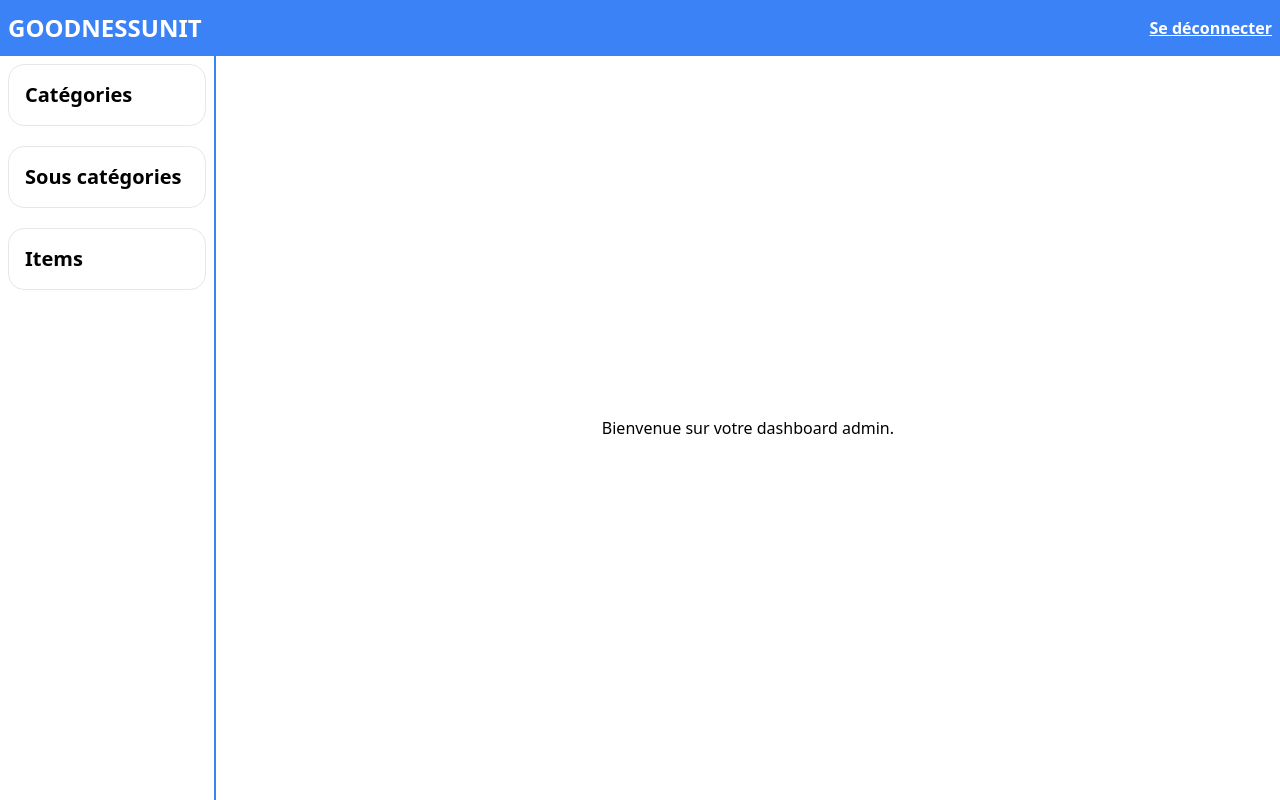
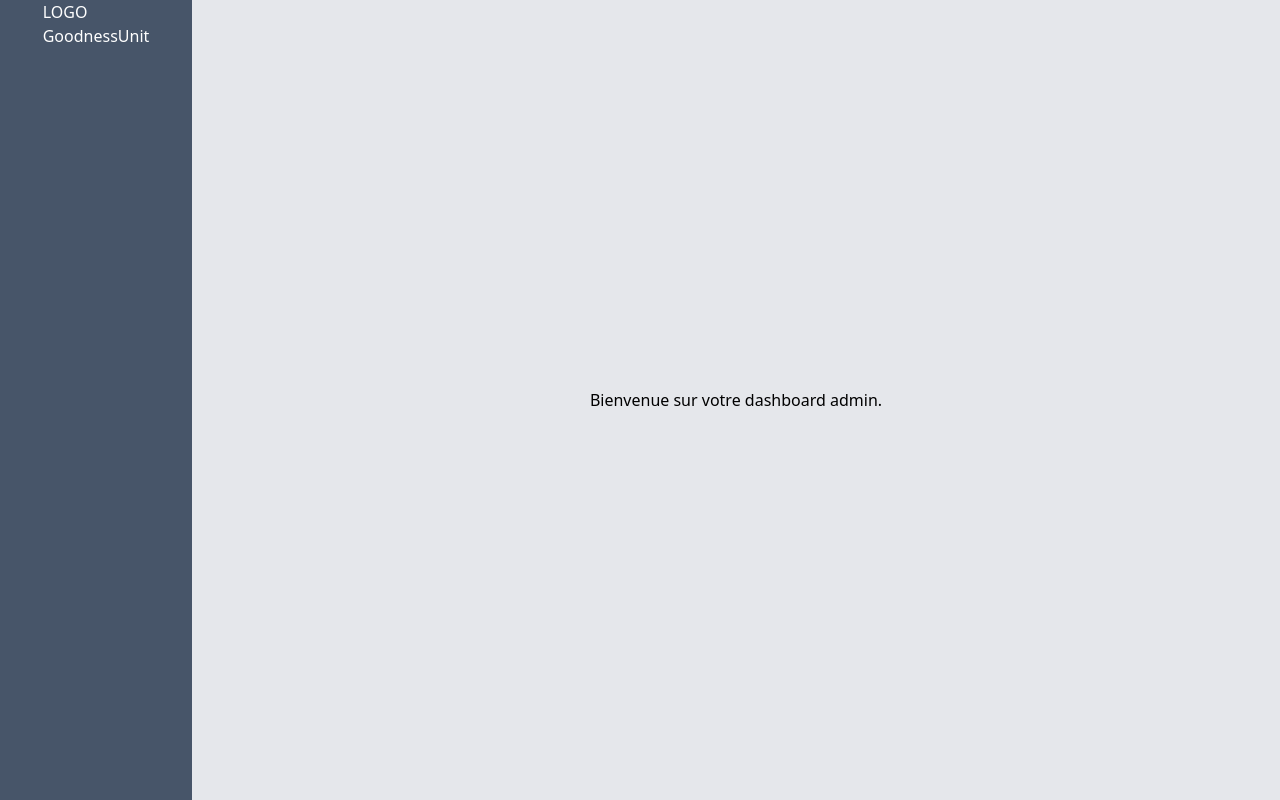
Before and after one commit to GedeonRO/dash, a SvelteKit app: page / in a window 1280 px wide. Built offline with nearby package versions, Linux system fonts and the light colour scheme; sample sign-in values are in the browser's storage.

Commit message:
refactoring ui

```diff
--- a/src/components/Appbar.svelte
+++ /dev/null
@@ -1,8 +0,0 @@
-<script></script>
-
-<div class=" bg-blue-500 h-[7%] flex items-center p-2 w-full justify-between" >
-    <h1 class="text-white text-2xl font-bold">GOODNESSUNIT</h1>
-    <div class=" flex gap-2">
-        <button class=" underline text-white font-bold">Se déconnecter</button>
-    </div>
-</div>
--- a/src/components/Drawer.svelte
+++ /dev/null
@@ -1,23 +0,0 @@
-<script lang="ts">
-	import DrawerItem from './DrawerItem.svelte';
-	const items: { title: string; path: string }[] = [
-		{
-			title: 'Catégories',
-			path: '/categories'
-		},
-		{
-			title: 'Sous catégories',
-			path: '/subcategories'
-		},
-		{
-			title: 'Items',
-			path: '/items'
-		}
-	];
-</script>
-
-<div class="border-r-2 border-blue-500 p-2 w-[20%] h-[100%] flex flex-col gap-5">
-	{#each items as item}
-		<DrawerItem path={item.path} title={item.title} />
-	{/each}
-</div>
--- a/src/components/DrawerItem.svelte
+++ /dev/null
@@ -1,11 +0,0 @@
-<script lang="ts">
-	import { active_tab } from '../lib/store';
-	export let path: string;
-	export let title: string;
-	$: active = $active_tab === title;
-</script>
-
-<a
-	class={` w-full  font-bold text-xl border rounded-2xl flex items-center p-4 hover:border-blue-400 ${`${active}?"border-blue-400":""`}`}
-	href={path}>{title}</a
->
--- /dev/null
+++ b/src/components/SideBar.svelte
@@ -0,0 +1,6 @@
+<div class="h-full w-full bg-slate-600 text-white flex flex-col items-center">
+   <div>
+        <h1>LOGO</h1>
+        <h1>GoodnessUnit</h1>
+   </div>
+</div>
--- a/src/routes/(authed)/+layout.svelte
+++ b/src/routes/(authed)/+layout.svelte
@@ -1,10 +1,9 @@
-<script>
+<script lang="ts">
 	import '../../app.css';
 	import { onMount } from 'svelte';
-    import Appbar from '../../components/Appbar.svelte';
-    import Drawer from '../../components/Drawer.svelte';
     import { browser } from '$app/environment';
     import { goto } from '$app/navigation';
+    import SideBar from '../../components/SideBar.svelte';
 	onMount(() => {
 		if (browser) {
 			if (!localStorage.getItem('token')) {
@@ -14,12 +13,11 @@
 	});
 </script>
 
-<main class=" w-full h-screen">
-	<Appbar />
-	<div class="h-[93%] w-full flex">
-		<Drawer />
-        <section class=" w-full h-full">
-            <slot />
-        </section>
-	</div>
+<main class=" w-full h-screen flex">
+    <section class="h-full w-[15%]">
+        <SideBar/>
+    </section>
+    <section class=" bg-gray-200 h-full w-[85%]">
+        <slot/>
+    </section>
 </main>
--- a/src/routes/auth/+page.svelte
+++ b/src/routes/auth/+page.svelte
@@ -33,7 +33,6 @@
             }
         if(response.status===200){
                 const data = await response.json() as { token: string }
-                alert(data.token)
                 localStorage.setItem("token", data.token)
                 goto("/")
             }
```
